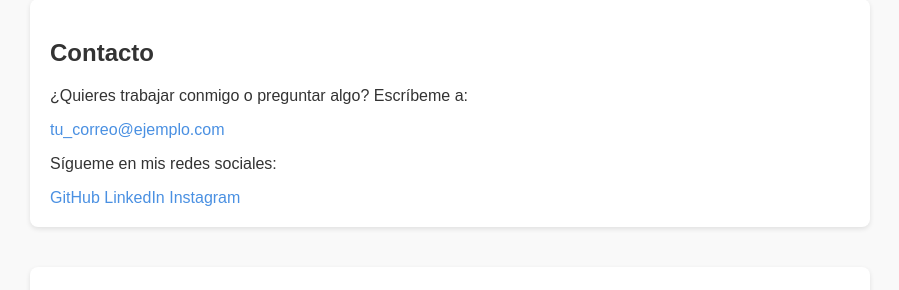
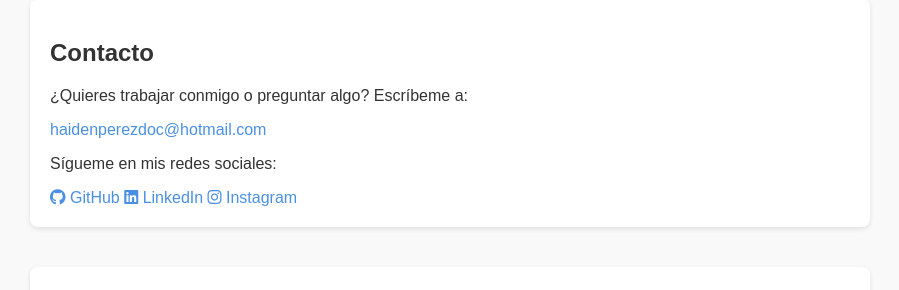
Before and after one commit to haiden45/mi_pagina__de-_fisiatria, a Flask app: page / in a window 1280 px wide. Shown: the part 6210-6500 px from the top of the page, without its empty margins (190-1089 px from the left). Run offline with Flask 3, Linux system fonts and the light colour scheme; some libraries are stand-ins or nearby versions.

Commit message:
Mejora diseño sección contacto con botones de redes sociales e iconos

```diff
--- a/templates/home.html
+++ b/templates/home.html
@@ -6,6 +6,8 @@
     <title>Mi Portfolio</title>
     <link rel="stylesheet" href="{{ url_for('static', filename='styles.css') }}">
     <link href="https://fonts.googleapis.com/css2?family=Roboto:wght@400;700&display=swap" rel="stylesheet">
+    <!-- Font Awesome -->
+    <script src="https://kit.fontawesome.com/a076d05399.js" crossorigin="anonymous"></script>
 </head>
 <body>
 
@@ -80,20 +82,28 @@
 
 <!-- Contacto -->
 <section id="contacto">
-    <div class="container">
+    <div class="container contacto-container">
         <h2>Contacto</h2>
         <p>¿Quieres trabajar conmigo o preguntar algo? Escríbeme a:</p>
-        <p><a href="mailto:tu_correo@ejemplo.com">tu_correo@ejemplo.com</a></p>
+        <p><a class="correo" href="mailto:haidenperezdoc@hotmail.com">haidenperezdoc@hotmail.com</a></p>
 
         <p>Sígueme en mis redes sociales:</p>
         <div class="redes">
-            <a href="https://github.com/haiden45" target="_blank">GitHub</a>
-            <a href="https://www.linkedin.com/in/haiden-perez-5707a955/" target="_blank">LinkedIn</a>
-            <a href="https://www.instagram.com/haiden.perez" target="_blank">Instagram</a>
-
+            <a class="btn-social github" href="https://github.com/haiden45" target="_blank">
+                <i class="fab fa-github"></i> GitHub
+            </a>
+            <a class="btn-social linkedin" href="https://www.linkedin.com/in/haiden-perez-5707a955/" target="_blank">
+                <i class="fab fa-linkedin"></i> LinkedIn
+            </a>
+            <a class="btn-social instagram" href="https://www.instagram.com/haiden.perez" target="_blank">
+                <i class="fab fa-instagram"></i> Instagram
+            </a>
         </div>
     </div>
 </section>
+
+
+
 
 
 <!-- Footer -->
```
Also changed, not shown: templates/styles.css (+56 -0 lines).
